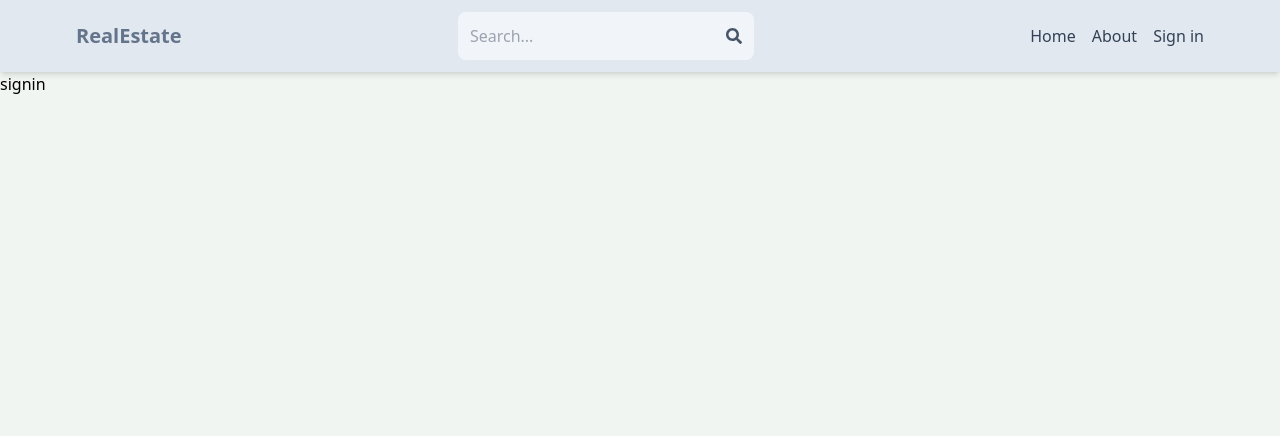
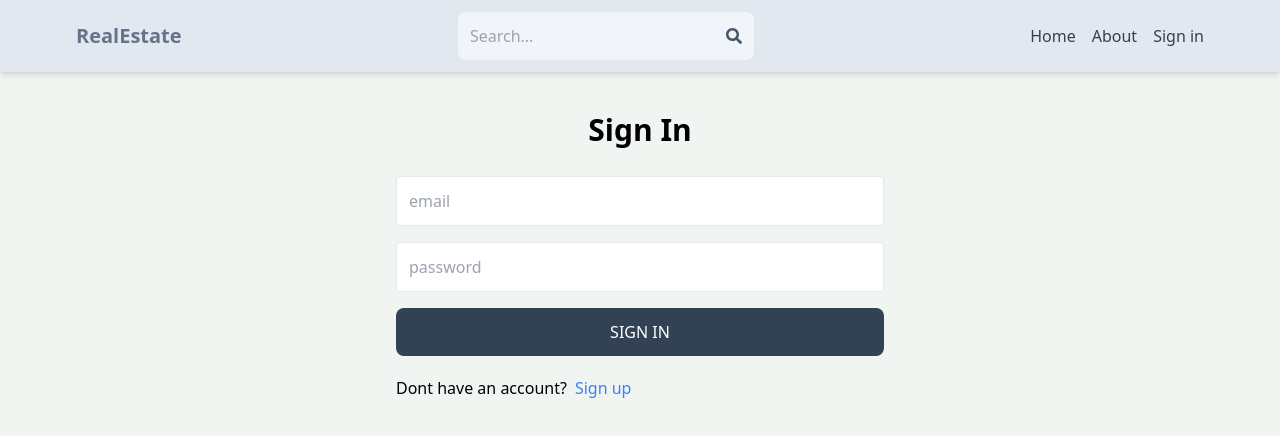
Before and after one commit to surbhi-kuhar/real-estate, a React (Vite) app in the folder client/: page /sign-in in a window 1280 px wide. Shown: the top 436 px of the page. Built offline with nearby package versions, Linux system fonts and the light colour scheme.

Commit message:
complete sign in page functionality

```diff
--- a/client/src/pages/Signin.jsx
+++ b/client/src/pages/Signin.jsx
@@ -1,11 +1,85 @@
-import React from 'react'
+import React, { useState } from "react";
+import { Link, useNavigate } from "react-router-dom";
 
 function Signin() {
+  const navigate = useNavigate();
+  const [formData, setformData] = useState({});
+  const [error, setError] = useState(null);
+  const [loading, setLoading] = useState(false);
+  const handleChange = (e) => {
+    setformData({
+      ...formData,
+      [e.target.id]: e.target.value,
+    });
+  };
+
+  const handleSubmit = async (e) => {
+    e.preventDefault();
+    try {
+      setLoading(true);
+      console.log("done");
+      const res = await fetch("/api/auth/signin", {
+        method: "POST",
+        headers: {
+          "Content-Type": "application/json",
+        },
+        body: JSON.stringify(formData),
+      });
+      console.log("data");
+      const data = await res.json();
+
+      if (data.success === false) {
+        setLoading(false);
+        setError(data.message);
+        console.log("inside data.success");
+        return;
+      }
+      setLoading(false);
+      setError(null);
+      console.log("inside sign In");
+      navigate("/");
+    } catch (error) {
+      console.log("inside err");
+      setLoading(false);
+      setError(error.message);
+    }
+  };
+
   return (
-    <div>
-      signin
+    <div className="p-3 max-w-lg mx-auto">
+      <h1 className="text-3xl text-center font-semibold my-7">Sign In</h1>
+      <form className="flex flex-col gap-4" onSubmit={handleSubmit}>
+        <input
+          type="email"
+          placeholder="email"
+          id="email"
+          className="border p-3 rounded"
+          onChange={handleChange}
+        />
+        <input
+          type="password"
+          placeholder="password"
+          id="password"
+          className="border p-3 rounded"
+          onChange={handleChange}
+        />
+        <button
+          disabled={loading}
+          className="bg-slate-700 text-white p-3 rounded-lg uppercase hover:opacity-95 disabled:opacity-70"
+        >
+          {loading ? "Loading...." : "Sign in"}
+        </button>
+      </form>
+
+      <div className="flex gap-2 mt-5">
+        <p>Dont have an account?</p>
+        <Link to="/sign-up">
+          <span className="text-blue-500">Sign up</span>
+        </Link>
+      </div>
+      {error && <p className="text-red-500 mt-5">{error}</p>}
     </div>
-  )
+  );
 }
 
 export default Signin;
--- a/client/src/pages/Signup.jsx
+++ b/client/src/pages/Signup.jsx
@@ -38,9 +38,9 @@
         return;
       }
       setLoading(false);
-      setError(null); //not working
+      setError(null);
       console.log("inside sign In");
-      navigate("/sign-in"); //not working
+      navigate("/sign-in");
     } catch (error) {
       console.log("inside err");
       setLoading(false);
```
Also changed, not shown: 1 other file (tests, documents, lock files or other folders).
